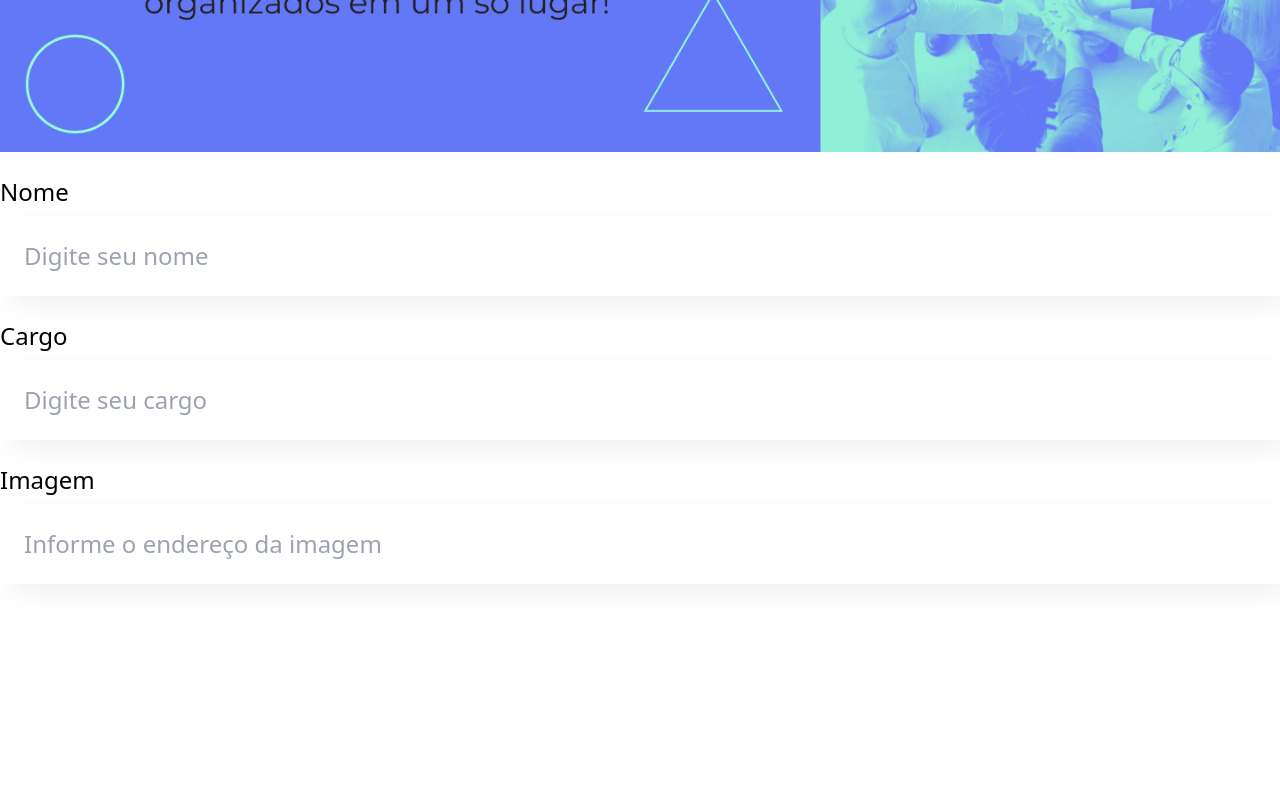
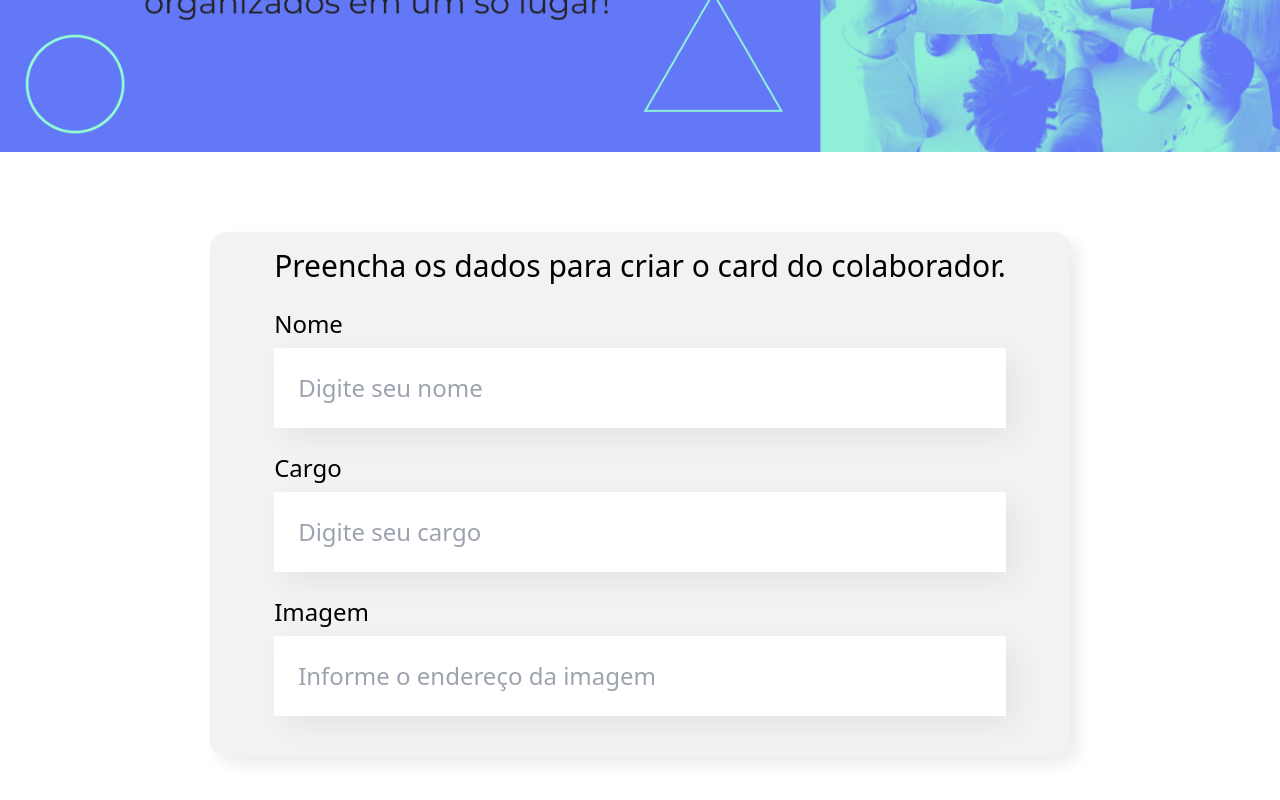
Before and after one commit to guilhermegoulart/organo, a React (Create React App) app: page / in a window 1280 px wide. Shown: the part 342-1142 px from the top of the page. Before the commit the page ends 950 px from the top, so only its background shows below. Built offline with nearby package versions, Linux system fonts and the light colour scheme.

Commit message:
creating form component, refactoring TextField and App.jsx.

```diff
--- a/src/App.jsx
+++ b/src/App.jsx
@@ -1,13 +1,11 @@
 import { Banner } from "./components/Banner";
-import { TextField } from "./components/TextField";
+import { Form } from "./components/Form";
 
 function App() {
   return (
     <div className="App">
       <Banner />
-      <TextField label="Nome" placeholder="Digite seu nome" />
-      <TextField label="Cargo" placeholder="Digite seu cargo" />
-      <TextField label="Imagem" placeholder="Informe o endereço da imagem" />
+      <Form />
     </div>
   );
 }
--- /dev/null
+++ b/src/components/Form.jsx
@@ -0,0 +1,16 @@
+import { TextField } from "./TextField";
+
+export function Form(props) {
+  return (
+    <section className="flex justify-center ">
+      <form className="my-20 mx-0 bg-cinza rounded-2xl py-4 px-16 shadow-2 ">
+        <h2 className="text-3xl">
+          Preencha os dados para criar o card do colaborador.
+        </h2>
+        <TextField label="Nome" placeholder="Digite seu nome" />
+        <TextField label="Cargo" placeholder="Digite seu cargo" />
+        <TextField label="Imagem" placeholder="Informe o endereço da imagem" />
+      </form>
+    </section>
+  );
+}
--- a/src/components/TextField.jsx
+++ b/src/components/TextField.jsx
@@ -1,9 +1,7 @@
 export function TextField(props) {
   return (
     <div className="my-6 mx-0">
-      <label htmlFor="" className="block mb-2 text-2xl">
-        {props.label}
-      </label>
+      <label className="block mb-2 text-2xl">{props.label}</label>
       <input
         placeholder={props.placeholder}
         className="bg-white shadow-3xl w-full border-none text-2xl p-6"
--- a/tailwind.config.js
+++ b/tailwind.config.js
@@ -5,10 +5,12 @@ module.exports = {
     colors: {
       banner: '#6278f7',
       white: '#ffffff',
+      cinza: '#f2f2f2',
     },
     extend: {
       boxShadow: {
         '3xl': '10px 10px 30px rgba(0, 0, 0, 0.06)',
+        '2': '8px 8px 16px rgba(0, 0, 0, 0.08)',
       }
     },
   },
```
